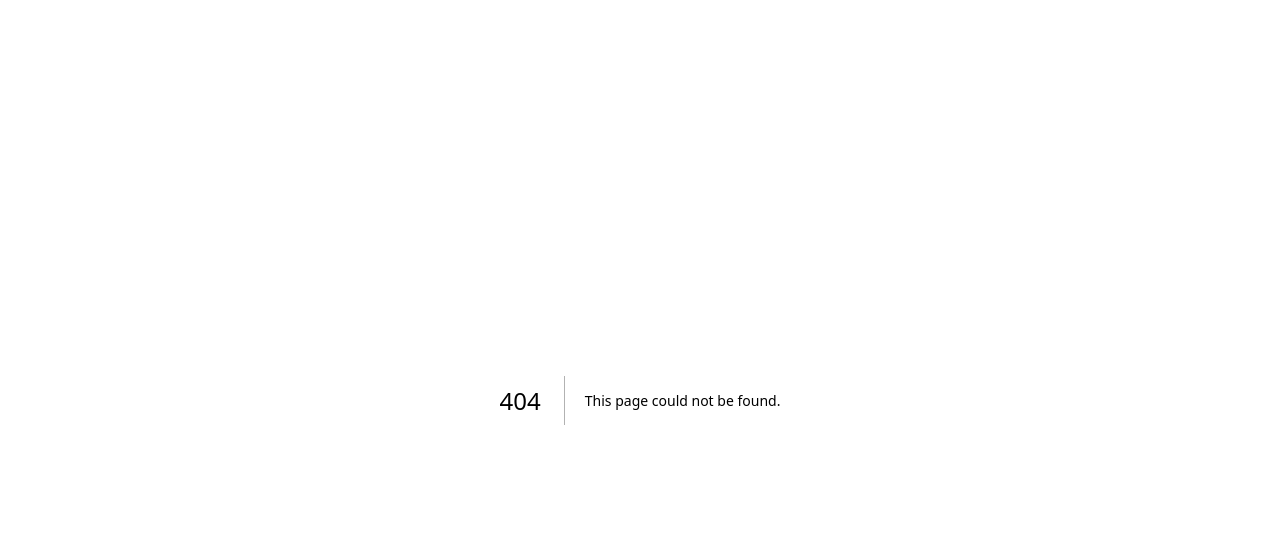
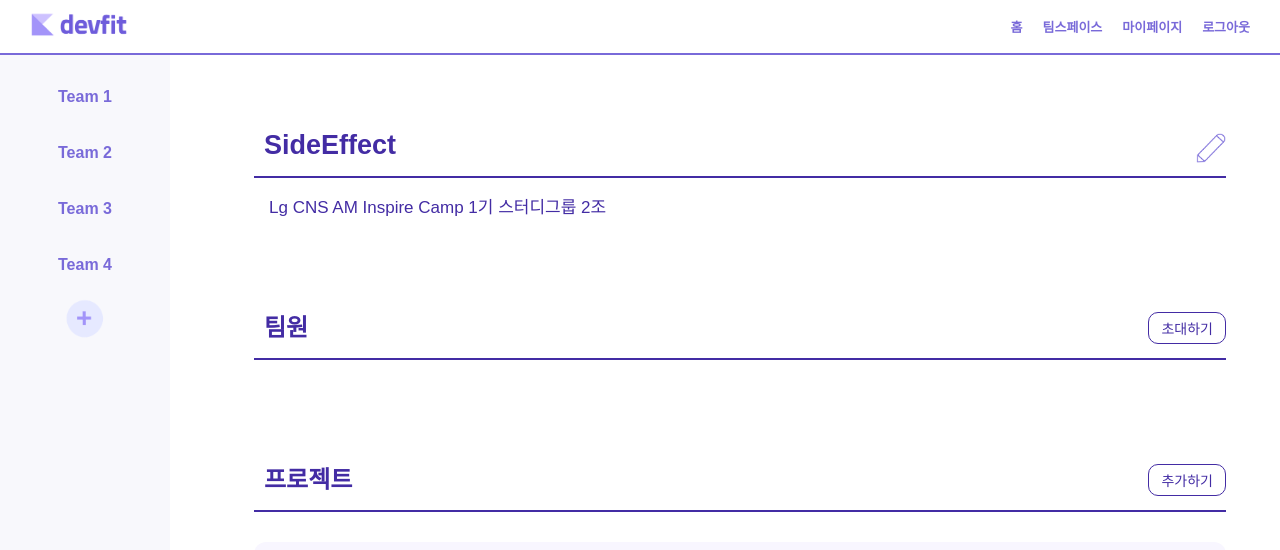
Before and after one commit to AM-Inspire-Devfit/devfit-frontend, a Next.js app in the folder devfit-next/: page /team in a window 1280 px wide. Before the commit this address had no page. Shown: the top 550 px of the page. Built offline with nearby package versions, Linux system fonts and the light colour scheme.

Commit message:
fix: 팀 스페이스 폴더명 변경
- teamspace에서 team으로 폴더명 변경

```diff
--- a/devfit-next/src/app/teamspace/page.js
+++ b/devfit-next/src/app/team/page.js
@@ -2,15 +2,15 @@
 
 import Navbar from '../../components/Navbar';
 import Sidebar from '../../components/Sidebar';
-import TeamSpace from './teamspace';
+import Team from './team';
 
 
-export default function TeamSpacePage(){
+export default function TeamPage(){
     return(
         <>
         <Navbar />
         <Sidebar />
-        <TeamSpace/>
+        <Team/>
         </>
 
     )
--- a/devfit-next/src/app/teamspace/teamspace.js
+++ b/devfit-next/src/app/team/team.js
@@ -12,11 +12,11 @@ import {
     TeamContainer,
     Button,
     ProjectBox
-} from './teamspace_s'
+} from './team_s'
 
 import Image from "next/image";
 
-export default function TeamSpace() {
+export default function Team() {
 
     const [isEditing, setIsEditing] = useState(false);
     const [title, setTitle] = useState("SideEffect");
```
Also changed, not shown: devfit-next/src/app/team/team_s.js (renamed from devfit-next/src/app/teamspace/teamspace_s.js).
